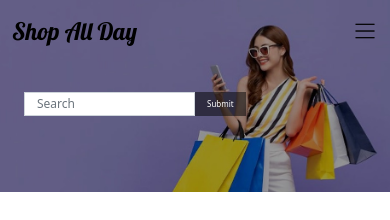
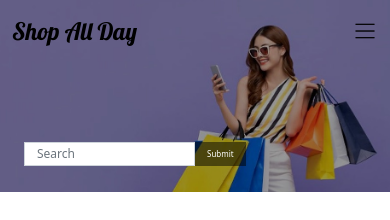
Before and after one commit to zahur76/react_static_shopsite, a React (Create React App) app: page / in a window 390 px wide. Shown: the top 220 px of the page. Built offline with nearby package versions, Linux system fonts and the light colour scheme.

Commit message:
add menu items

```diff
--- a/src/components/HeroImage/HeroImage.css
+++ b/src/components/HeroImage/HeroImage.css
@@ -55,7 +55,7 @@ img {
 
 @media screen and (max-width: 768px){
     .search-bar {
-        bottom: 150px;
+        bottom: 100px;
     }
 
     .submit-button {
@@ -82,7 +82,7 @@ img {
 
     .search-bar {
         position: relative;
-        bottom: 100px;
+        bottom: 75px;
     }
 }
 
@@ -98,6 +98,6 @@ img {
 
     .search-bar {
         position: relative;
-        bottom: 100px;
+        bottom: 50px;
     }
 }
--- /dev/null
+++ b/src/components/menu/Menu.js
@@ -0,0 +1,2 @@
+import React from 'react';
+import './Menus.css';
```
Also changed, not shown: src/components/menu/Menu.css (added).
